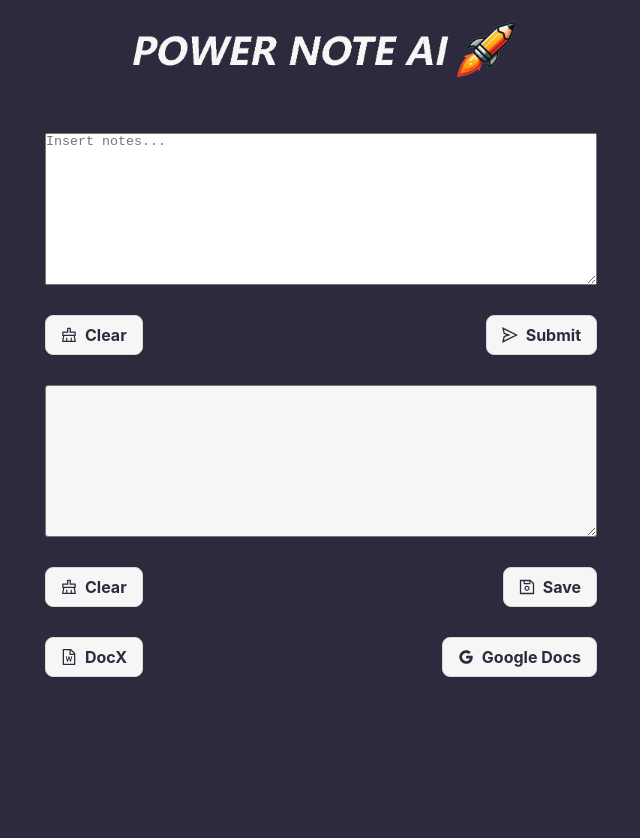
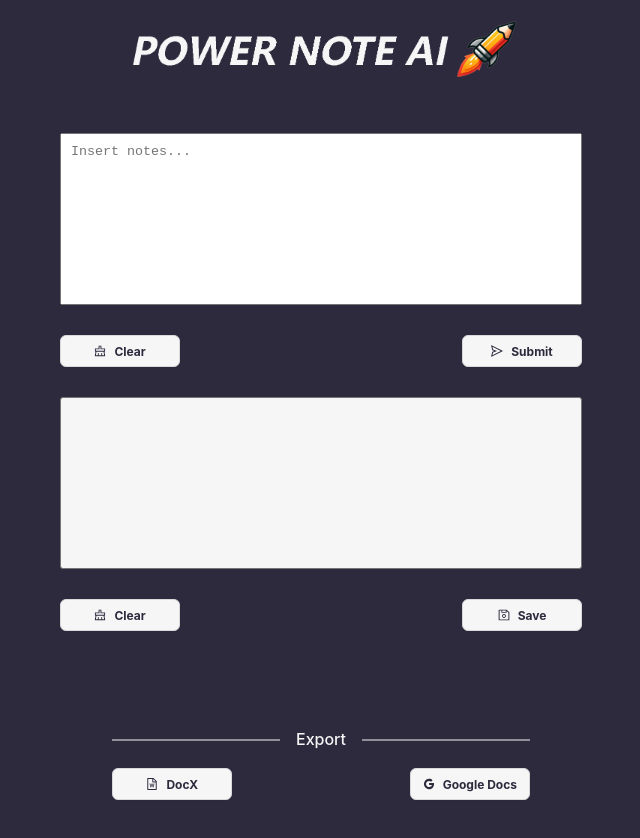
Before and after one commit to CloudyStripe/power-note-AI, a React (Vite) app: page / in a window 1280 px wide. Shown: the whole page, without its empty margins (319-959 px from the left). Before the commit the page ends 800 px from the top, so only its background shows below. Built offline with nearby package versions, Linux system fonts and the light colour scheme.

Commit message:
organized buttons and cleaned up text areas.

```diff
--- a/src/App.tsx
+++ b/src/App.tsx
@@ -4,7 +4,7 @@ import { noteService } from './note-service/note-service'
 //@ts-ignore
 import HTMLtoDOCX from 'html-to-docx';
 import { saveAs } from 'file-saver'
-import { Button } from 'antd';
+import { Button, Divider } from 'antd';
 import { ClearOutlined, SendOutlined, FileWordOutlined, GoogleOutlined, SaveOutlined } from '@ant-design/icons'
 import './App.scss'
 
@@ -73,7 +73,6 @@ export const App = () => {
           className="button clearBtn"
           icon={<ClearOutlined />}
           onClick={clearRawNotes}
-          size="large"
         >
           Clear
         </Button>
@@ -81,7 +80,7 @@ export const App = () => {
           className="button submitBtn"
           icon={<SendOutlined />}
           loading={loading}
-          onClick={submitNotes} size="large"
+          onClick={submitNotes}
         >
           Submit
         </Button>
@@ -96,35 +95,34 @@ export const App = () => {
           className="button clearGeneratedBtn"
           icon={<ClearOutlined />}
           onClick={clearGeneratedNotes}
-          size="large"
         >
           Clear
         </Button>
         <Button
           className="button savePageBtn"
           icon={<SaveOutlined />}
-          size="large"
         >
           Save
         </Button>
       </div>
+      <div className="exportContainer">
+        <Divider className="divider">Export</Divider>
         <div className="buttonContainer">
           <Button
             className="button docXBtn"
             icon={<FileWordOutlined />}
             onClick={exportNotesDocX}
-          size="large"
           >
             DocX
           </Button>
           <Button
             className="button"
             icon={<GoogleOutlined />}
-          size="large"
           >
             Google Docs
           </Button>
         </div>
       </div>
+    </div>
   )
 }
--- a/src/app.scss
+++ b/src/app.scss
@@ -12,6 +12,10 @@ html {
     width: fit-content;
     margin: auto;
 
+    textarea {
+        resize: none;
+    }
+
     .ant-btn:hover {
         color: #E94444 !important;
         border-color: #E94444 !important;
@@ -21,12 +25,29 @@ html {
         background-color: $secondary_dark_mode;
         color: $primary_dark_mode;
         font-weight: bold;
+        font-size: 12px;
         margin-bottom: 30px;
+        width: 120px;
     }
 
     .buttonContainer {
         display: flex;
         justify-content: space-between;
+    }
+
+    .ant-divider {
+        color: $secondary_dark_mode;
+    }
+
+    .ant-divider-horizontal.ant-divider-with-text-center::before,
+    .ant-divider-horizontal.ant-divider-with-text-center::after {
+        border-top: 1px solid $secondary_dark_mode;
+    }
+
+    .exportContainer {
+        width: 80%;
+        padding-top: 50px;
+        margin: auto;
     }
 
     .header {
@@ -37,22 +58,24 @@ html {
     }
 
     .note {
-        width: 550px;
+        width: 500px;
         height: 150px;
-        padding: 0px;
+        padding: 10px;
         margin-bottom: 30px;
     }
 
     .noteResult {
         font-family: monospace;
         font-size: 13px;
-        border: 1px solid rgb(118,118,118);
+        border: 1px solid rgb(118, 118, 118);
         border-radius: 3px;
         background-color: $secondary_dark_mode;
-        resize: both;
+        padding: 10px;
+        resize: none;
         overflow: auto;
         word-wrap: break-word;
         margin-bottom: 30px;
+        width: 500px;
     }
 
 }
```
Lines whose indentation alone changed are shown as unchanged.
